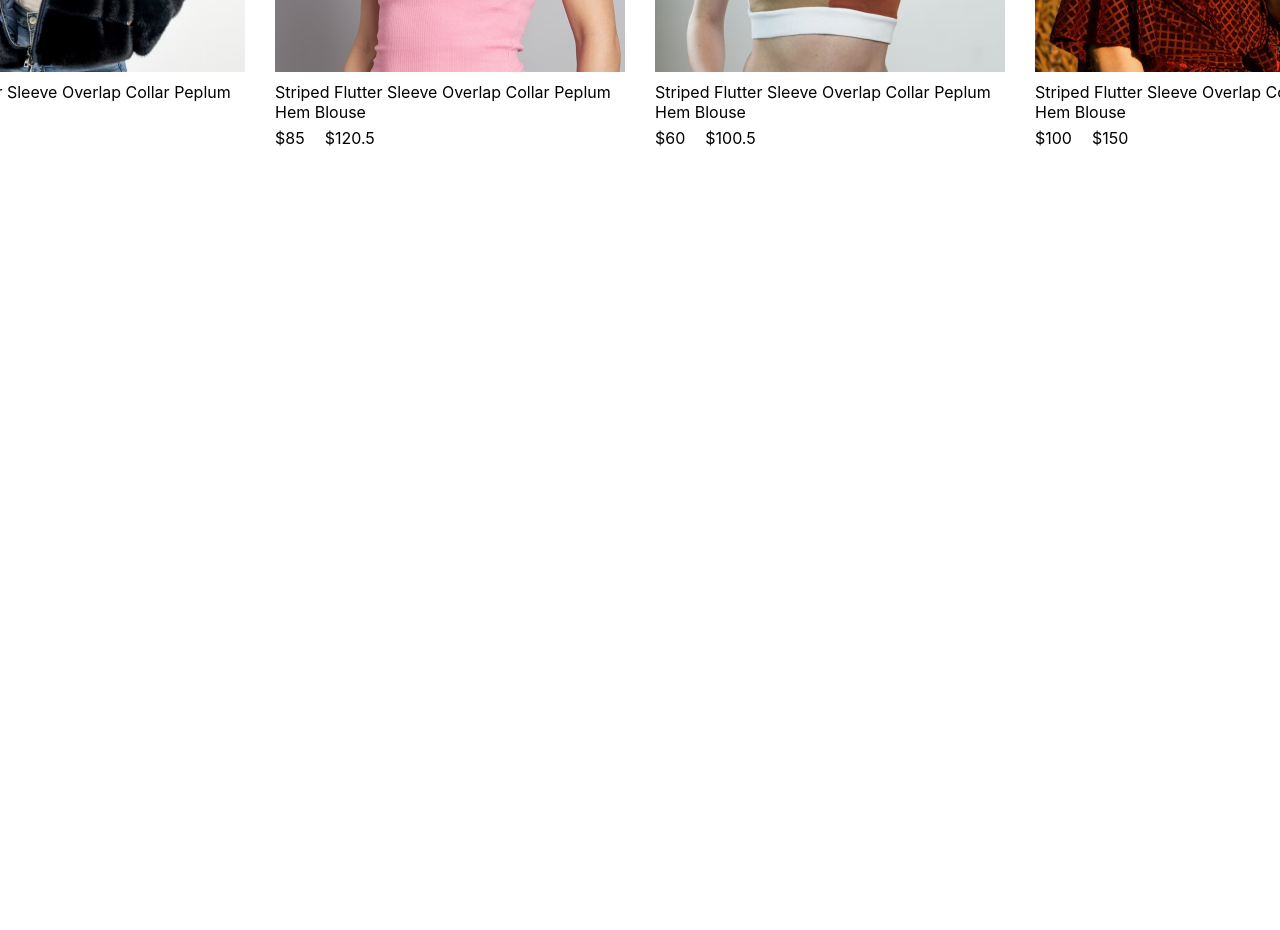
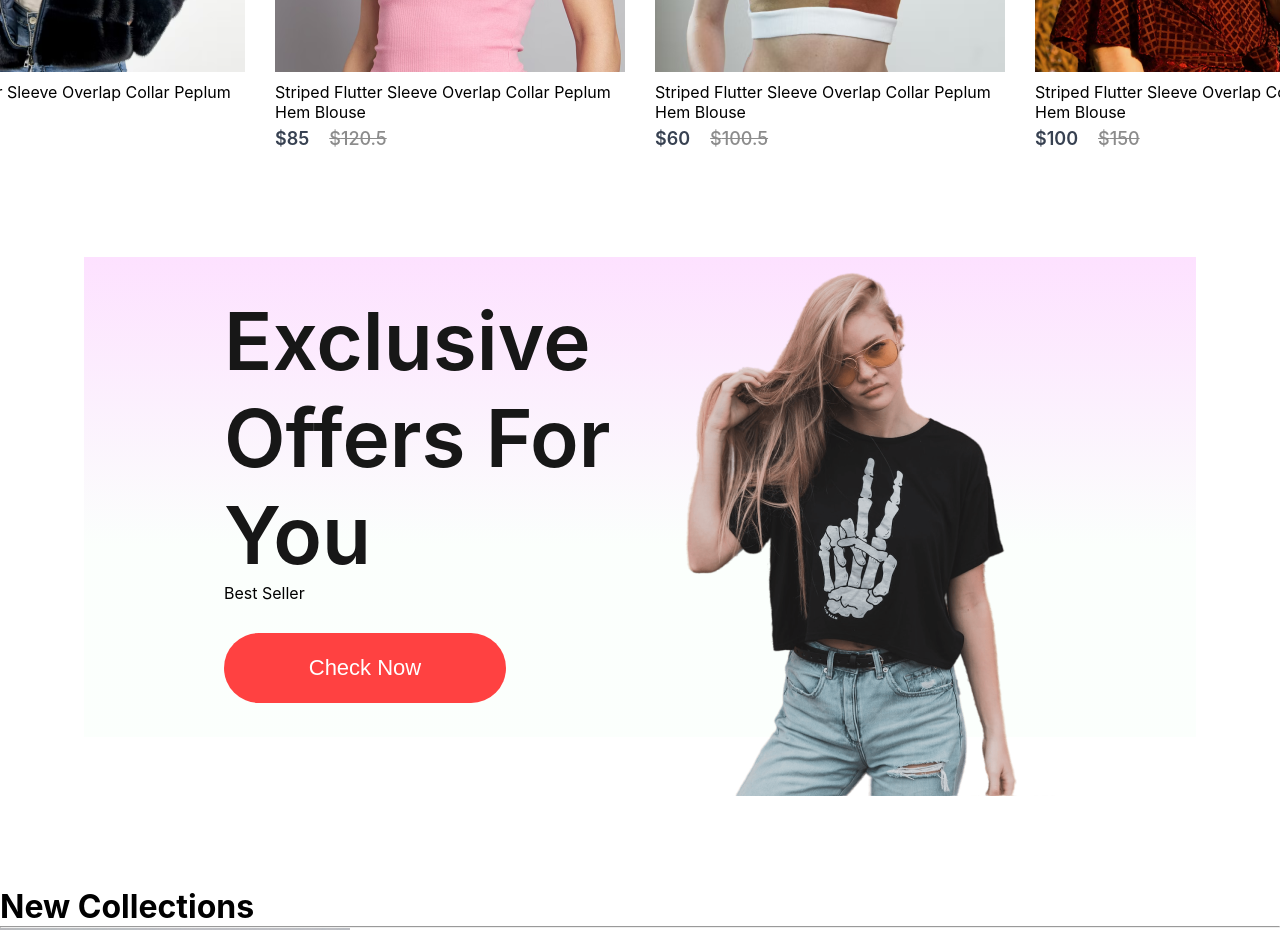
Before and after one commit to himel01/vir-e, a React (Create React App) app: page / in a window 1280 px wide. Shown: the part 1360-2290 px from the top of the page. Before the commit the page ends 1617 px from the top, so only its background shows below. Built offline with nearby package versions, Linux system fonts and the light colour scheme.

Commit message:
new pages

```diff
--- a/src/Components/Items/Item.css
+++ b/src/Components/Items/Item.css
@@ -8,12 +8,12 @@
     display: flex;
     gap: 20px;
 }
-.item-prices-new{
+.item-price-new{
     color: #374151;
     font-size: 18px;
     font-weight: 600;
 }
-.item-prices-old{
+.item-price-old{
     color: #8c8c8c;
     font-size: 18px;
     font-weight: 500;
--- /dev/null
+++ b/src/Components/NewCollections/NewCollections.jsx
@@ -0,0 +1,19 @@
+import React from 'react'
+import './NewCollections.css'
+import new_collection from '../Assets/new_collections'
+import { Item } from '../Items/Item'
+
+
+export const NewCollections = () => {
+  return (
+    <div className='new-collections'>
+        <h1>New Collections</h1>
+        <hr/>
+        <div className="collections">
+            {new_collection.map((item,i)=>{
+                return <Item key={i} id={item.id} name={item.name} image={item.image} new_price={item.new_price} old_price={item.old_price}/>
+            })}
+        </div>
+    </div>
+  )
+}
--- /dev/null
+++ b/src/Components/Offers/Offers.css
@@ -0,0 +1,39 @@
+.offers{
+    width: 65%;
+    height: 60vh;
+    display: flex;
+    margin: auto;
+    padding: 0px 140px;
+    margin-bottom: 150px;
+    background: linear-gradient(180deg, #fde1ff 0%, #e1ffea22 60%);
+}
+.offers-left{
+    flex: 1;
+    display: flex;
+    flex-direction: column;
+    justify-content: center;
+}
+.offers-left h1{
+    color: #171717;
+    font-size: 80px;
+    font-weight: 600;
+}
+.offers-left button{
+width: 282px;
+height: 70px;
+border-radius: 35px;
+background: #ff4141;
+border: none;
+color: white;
+font-size: 22px;
+font-weight: 500;
+margin-top: 30px;
+cursor: pointer;
+}
+.offers-right{
+    flex: 1;
+    display: flex;
+    align-items: center;
+    justify-content: flex-end;
+    padding-top: 50px;
+}
--- /dev/null
+++ b/src/Components/Offers/Offers.jsx
@@ -0,0 +1,19 @@
+import React from 'react'
+import './Offers.css'
+import exclusive_image from '../Assets/exclusive_image.png'
+
+export const Offers = () => {
+  return (
+    <div className='offers'>
+        <div className="offers-left">
+            <h1>Exclusive</h1>
+            <h1>Offers For You</h1>
+            <p>Best Seller</p>
+            <button>Check Now</button>
+        </div>
+        <div className="offers-right">
+            <img src={exclusive_image} alt=""/>
+        </div>
+    </div>
+  )
+}
--- a/src/Pages/Shop.jsx
+++ b/src/Pages/Shop.jsx
@@ -1,12 +1,16 @@
 import React from 'react'
 import { Hero } from '../Components/Hero/Hero'
 import { Popular } from '../Components/Popular/Popular'
+import { Offers } from '../Components/Offers/Offers'
+import { NewCollections } from '../Components/NewCollections/NewCollections'
 
 export const Shop = () => {
   return (
     <div>
       <Hero/>
       <Popular/>
+      <Offers/>
+      <NewCollections/>
       </div>
   )
 }
```
Also changed, not shown: src/Components/NewCollections/NewCollections.css (added).
